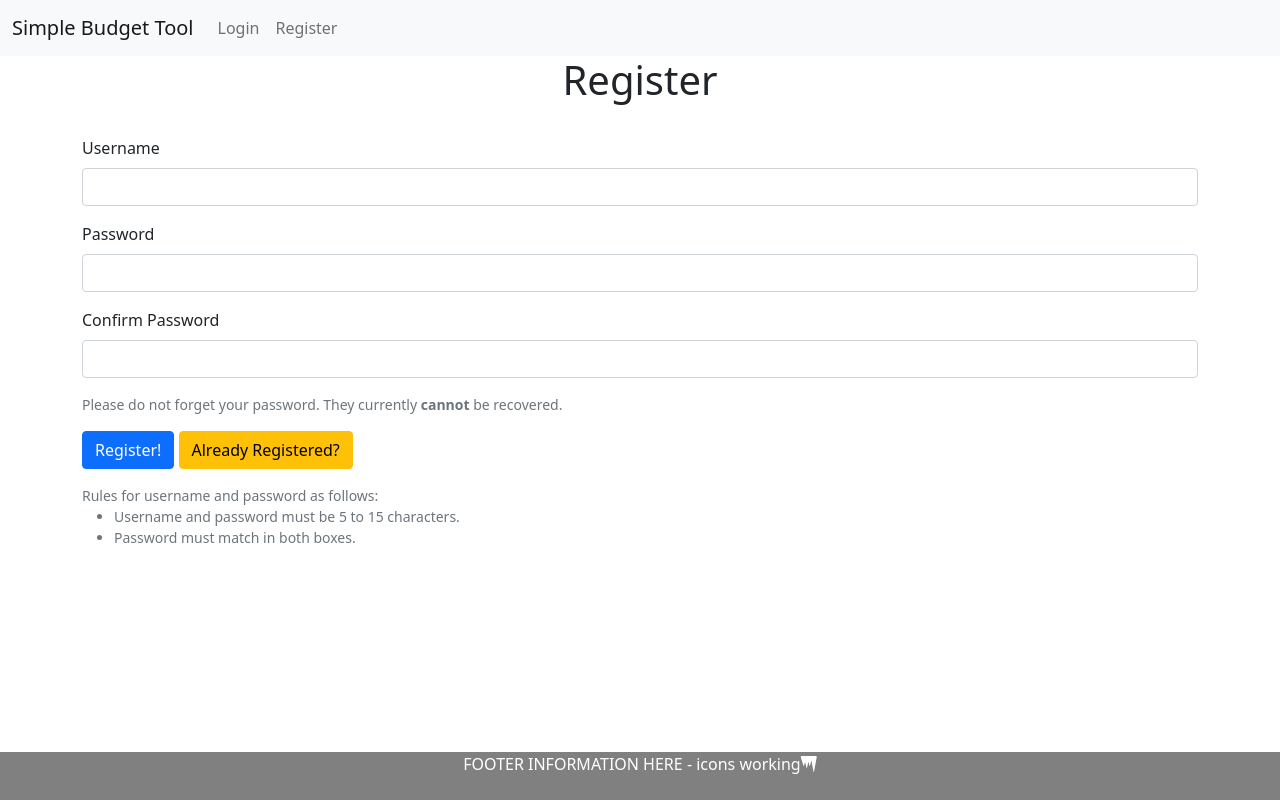
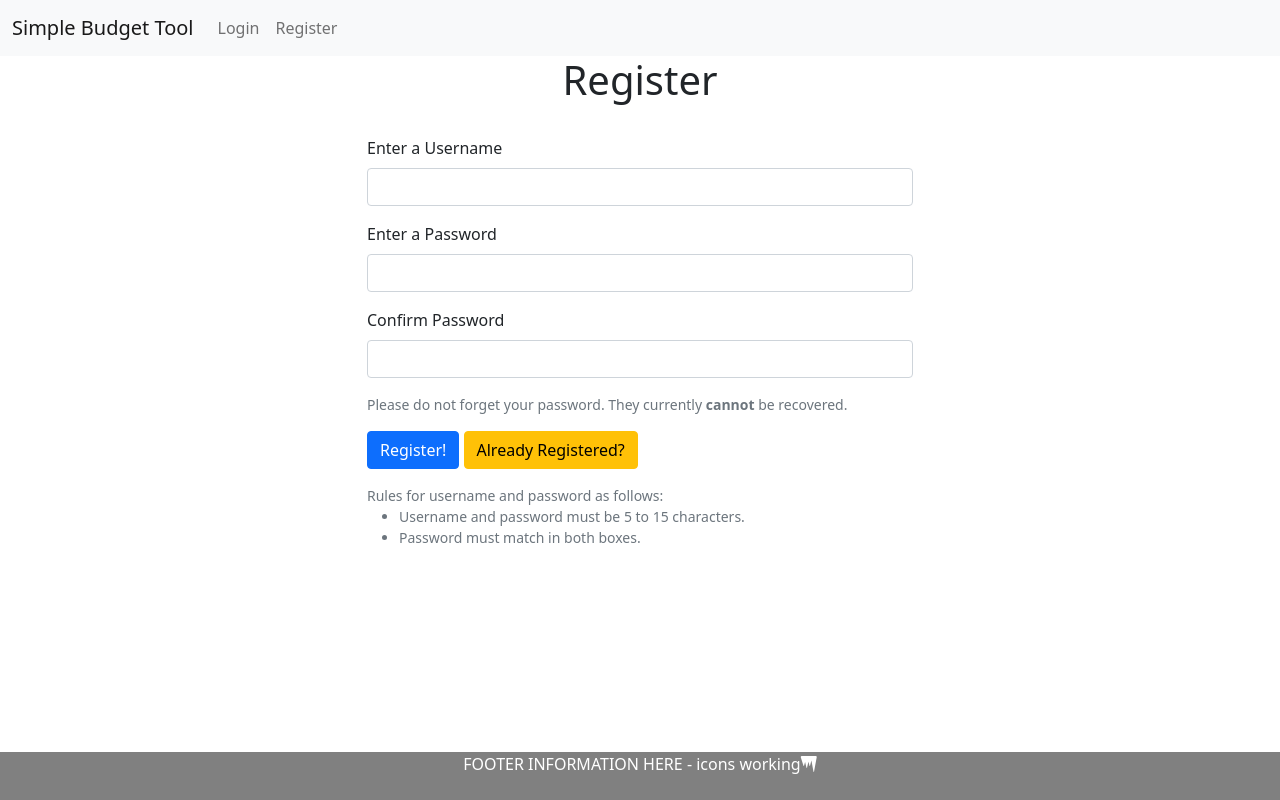
Before and after one commit to KNFullStack/Milestone-Project-3, a Flask app: page /register in a window 1280 px wide. Run offline with Flask 2, Linux system fonts and the light colour scheme; some libraries are stand-ins or nearby versions.

Commit message:
form widths reduced, control heading added to tables

```diff
--- a/templates/dashboard.html
+++ b/templates/dashboard.html
@@ -20,6 +20,7 @@
                     <tr>
                         <th scope="col">Name</th>
                         <th scope="col">Value</th>
+                        <th scope="col" colspan="2">Controls</th>
                     </tr>
                 </thead>
                 <tbody>
@@ -72,6 +73,7 @@
                     <tr>
                         <th scope="col">Name</th>
                         <th scope="col">Value</th>
+                        <th scope="col" colspan="2">Controls</th>
                     </tr>
                 </thead>
                 <tbody>
--- a/templates/edit_income.html
+++ b/templates/edit_income.html
@@ -3,7 +3,7 @@
 <h1 class="text-center">Edit an Income</h1><Br>
 <div class="container">
     <div class="row">
-        <div class="col">
+        <div class="col-6 mx-auto">
             <form method="POST" action="{{ url_for('edit_income', item_id=item._id) }}">
                 <div class="mb-3">
                     <label for="name" class="form-label">Name of Income</label>
--- a/templates/edit_outgoing.html
+++ b/templates/edit_outgoing.html
@@ -3,7 +3,7 @@
 <h1 class="text-center">Edit an Outgoing</h1><Br>
 <div class="container">
     <div class="row">
-        <div class="col">
+        <div class="col-6 mx-auto">
             <form method="POST" action="{{ url_for('edit_outgoing', item_id=item._id) }}">
                 <div class="mb-3">
                     <label for="name" class="form-label">Name of Outgoing</label>
--- a/templates/income.html
+++ b/templates/income.html
@@ -3,7 +3,7 @@
 <h1 class="text-center">Add a new Income</h1><Br>
 <div class="container">
     <div class="row">
-        <div class="col">
+        <div class="col-6 mx-auto">
             <form method="POST" action="{{ url_for('add_income') }}">
                 <div class="mb-3">
                     <label for="name" class="form-label">Name of Income</label>
--- a/templates/login.html
+++ b/templates/login.html
@@ -3,14 +3,14 @@
 <h1 class="text-center">Login</h1><Br>
 <div class="container">
     <div class="row">
-        <div class="col">
+        <div class="col-6 mx-auto">
             <form method="POST" action="{{ url_for('login') }}">
                 <div class="mb-3">
-                    <label for="username" class="form-label">Username</label>
+                    <label for="username" class="form-label">Enter your Username</label>
                     <input type="text" class="form-control" id="username" name="username" required>
                 </div>
                 <div class="mb-3">
-                    <label for="password" class="form-label">Password</label>
+                    <label for="password" class="form-label"> Enter your Password</label>
                     <input type="password" class="form-control" id="password" name="password" required>
                 </div>
                 <button type="submit" class="btn btn-primary">Login!</button>
--- a/templates/outgoing.html
+++ b/templates/outgoing.html
@@ -1,9 +1,9 @@
 {% extends "base.html" %}
 {% block content %}
 <h1 class="text-center">Add a new Outgoing</h1><Br>
-<div class="container">
+<div class="container ">
     <div class="row">
-        <div class="col">
+        <div class="col-6 mx-auto">
             <form method="POST" action="{{ url_for('add_outgoing') }}">
                 <div class="mb-3">
                     <label for="name" class="form-label">Name of Outgoing</label>
--- a/templates/register.html
+++ b/templates/register.html
@@ -3,15 +3,15 @@
 <h1 class="text-center">Register</h1><Br>
 <div class="container">
     <div class="row">
-        <div class="col">
+        <div class="col-6 mx-auto">
             <form method="POST" action="{{ url_for('register') }}">
                 <div class="mb-3">
-                    <label for="username" class="form-label">Username</label>
+                    <label for="username" class="form-label">Enter a Username</label>
                     <input type="text" class="form-control" id="username" name="username" pattern="^[a-zA-Z0-9]{5,15}$"
                         minlength="5" maxlength="15" required>
                 </div>
                 <div class="mb-3">
-                    <label for="password" class="form-label">Password</label>
+                    <label for="password" class="form-label">Enter a Password</label>
                     <input type="password" class="form-control" id="password" name="password"
                         pattern="^[a-zA-Z0-9]{5,15}$" minlength="5" maxlength="15" required>
                 </div>
```
